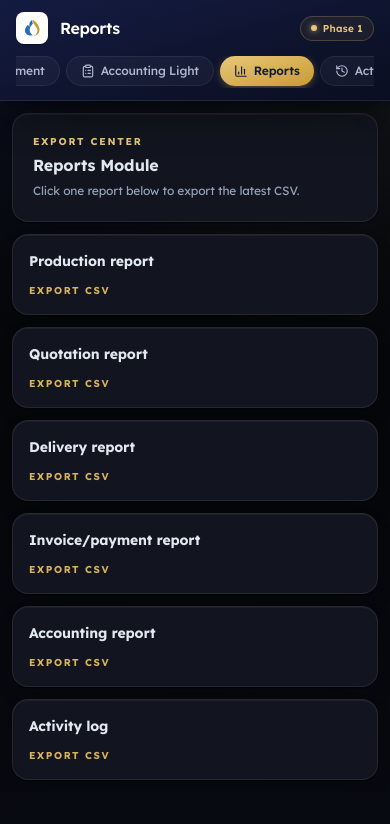
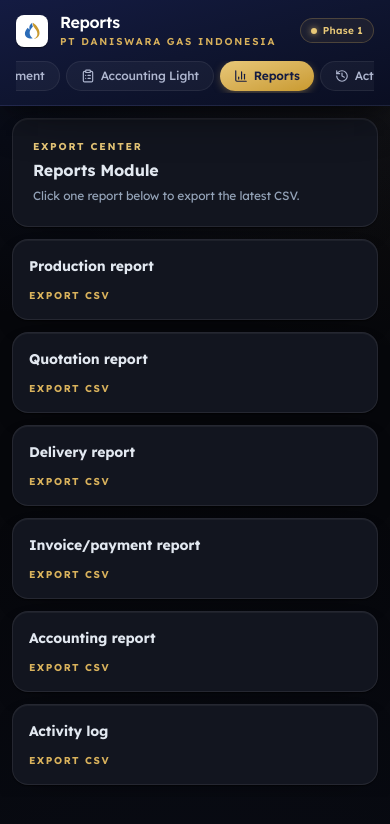
Before and after one commit to victor-rekon/daniswara-mini-erp, a Next.js app: page /reports in a window 390 px wide. Shown: the top 824 px of the page. Built offline with nearby package versions, Linux system fonts and the light colour scheme.

Commit message:
Show company identity on mobile header

```diff
--- a/components/layout/app-shell.tsx
+++ b/components/layout/app-shell.tsx
@@ -163,9 +163,14 @@ export function AppShell({ title, children }: AppShellProps) {
               <div className="flex h-8 w-8 shrink-0 items-center justify-center rounded-lg bg-white shadow-card ring-1 ring-white/10 md:hidden">
                 <BrandMark size={20} />
               </div>
-              <h2 className="truncate text-base font-semibold leading-tight tracking-tight text-white md:text-lg">
-                {title}
-              </h2>
+              <div className="min-w-0">
+                <h2 className="truncate text-base font-semibold leading-tight tracking-tight text-white md:text-lg">
+                  {title}
+                </h2>
+                <p className="mt-0.5 truncate text-[10px] font-semibold uppercase tracking-[0.18em] text-[#d9b25c] md:hidden">
+                  PT Daniswara Gas Indonesia
+                </p>
+              </div>
             </div>
             <div className="flex shrink-0 items-center gap-1.5 rounded-full border border-[#d9b25c]/25 bg-[#d9b25c]/[0.07] px-2.5 py-1 text-[10px] font-semibold tracking-wide text-[#e8c878] md:text-[11px]">
               <span className="h-1.5 w-1.5 rounded-full bg-[#e8c878] shadow-[0_0_6px_rgba(232,200,120,0.8)]" />
```
